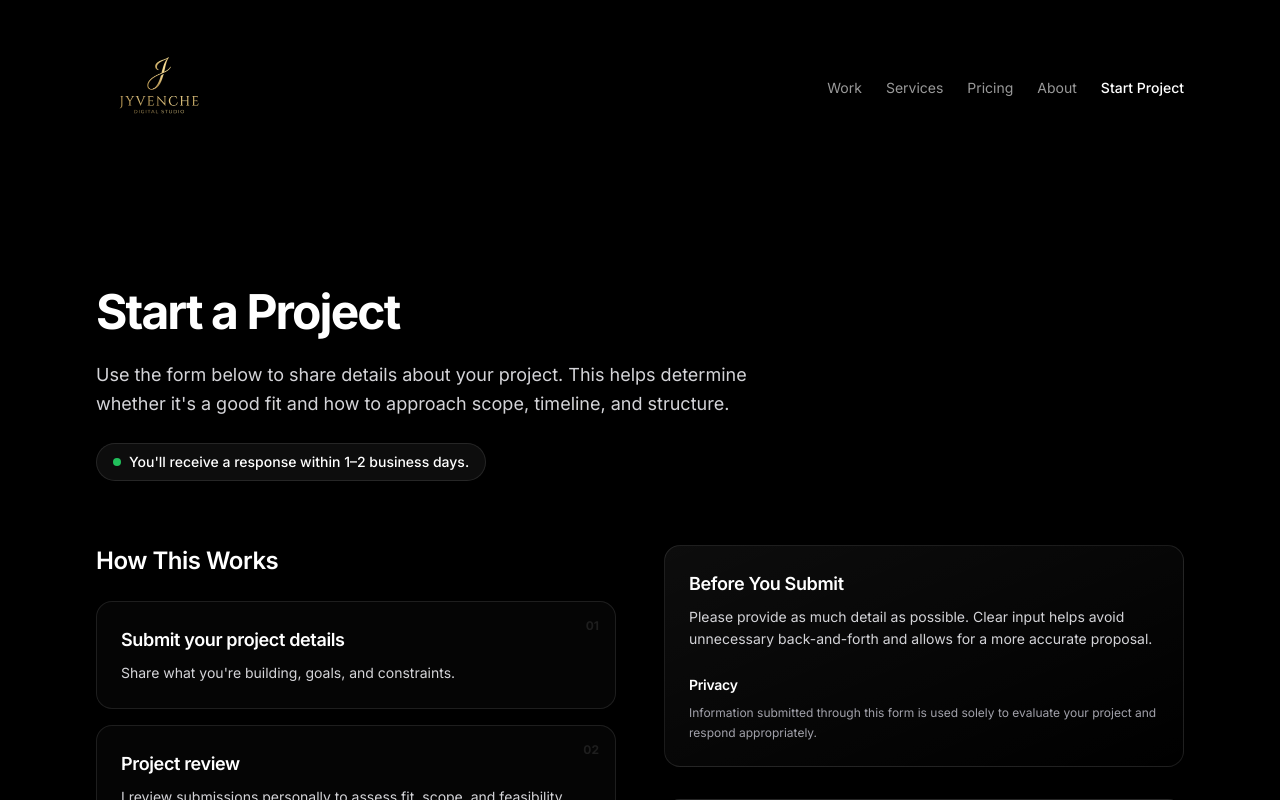
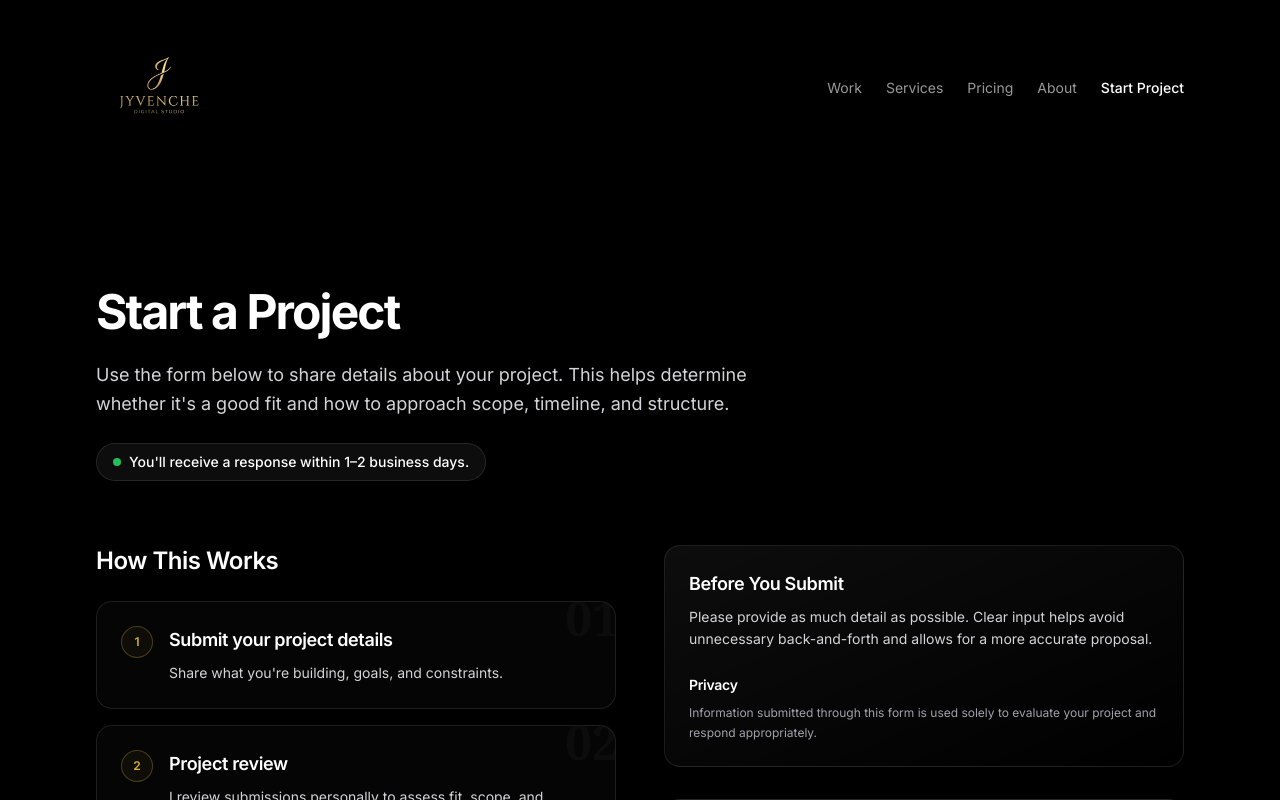
Before and after one commit to Jeany40/jyvenche, a Next.js app: page /start-project in a window 1280 px wide. Shown: the top 800 px of the page. Built offline with nearby package versions, Linux system fonts and the light colour scheme.

Commit message:
style: Restyle numbering tokens as premium design elements
- Start Project: Step numbers in accent-colored circles with subtle background numbers
- Case Studies: Feature numbers with accent styling and hover effects
- Numbers now appear as intentional design elements, not raw tokens

```diff
--- a/app/start-project/page.tsx
+++ b/app/start-project/page.tsx
@@ -34,10 +34,19 @@ export default function StartProjectPage() {
                             <h2 className="text-2xl font-semibold tracking-tight mb-6">{startProject.leftColumn.howItWorksTitle}</h2>
                             <div className="space-y-4">
                                 {startProject.leftColumn.howItWorksSteps.map((s, i) => (
-                                    <div key={s.title} className="p-6 rounded-2xl border border-white/10 bg-white/[0.02] hover:bg-white/[0.04] transition-colors relative overflow-hidden">
-                                        <div className="absolute top-0 right-0 p-4 text-xs font-bold text-white/10 text-right">0{i + 1}</div>
-                                        <h3 className="text-lg font-semibold text-white mb-2">{s.title}</h3>
-                                        <p className="text-sm text-foreground-secondary leading-relaxed">{s.body}</p>
+                                    <div key={s.title} className="p-6 rounded-2xl border border-white/10 bg-white/[0.02] hover:bg-white/[0.04] transition-colors relative overflow-hidden group">
+                                        <div className="absolute -top-2 -right-1 text-5xl font-serif font-bold text-white/[0.03] group-hover:text-accent/10 transition-colors select-none">
+                                            {String(i + 1).padStart(2, '0')}
+                                        </div>
+                                        <div className="flex items-start gap-4">
+                                            <span className="flex-shrink-0 w-8 h-8 rounded-full border border-accent/30 bg-accent/5 flex items-center justify-center text-xs font-semibold text-accent">
+                                                {i + 1}
+                                            </span>
+                                            <div>
+                                                <h3 className="text-lg font-semibold text-white mb-2">{s.title}</h3>
+                                                <p className="text-sm text-foreground-secondary leading-relaxed">{s.body}</p>
+                                            </div>
+                                        </div>
                                     </div>
                                 ))}
                             </div>
--- a/app/work/[slug]/page.tsx
+++ b/app/work/[slug]/page.tsx
@@ -70,11 +70,11 @@ function renderSection(section: CaseStudySection, index: number) {
                     </h2>
                     <div className="grid grid-cols-1 md:grid-cols-2 gap-8">
                         {section.bullets?.map((bullet, i) => (
-                            <div key={i} className="flex items-start gap-4">
-                                <div className="w-8 h-8 flex-shrink-0 rounded-full border border-white/10 flex items-center justify-center text-xs text-white/50">
+                            <div key={i} className="flex items-start gap-4 group">
+                                <span className="flex-shrink-0 w-10 h-10 rounded-full border border-accent/20 bg-accent/5 flex items-center justify-center text-sm font-semibold text-accent/70 group-hover:text-accent group-hover:border-accent/40 transition-colors">
                                     {String(i + 1).padStart(2, '0')}
-                                </div>
-                                <p className="text-white/70 text-sm leading-relaxed">
+                                </span>
+                                <p className="text-white/70 text-sm leading-relaxed pt-2">
                                     {bullet}
                                 </p>
                             </div>
```
